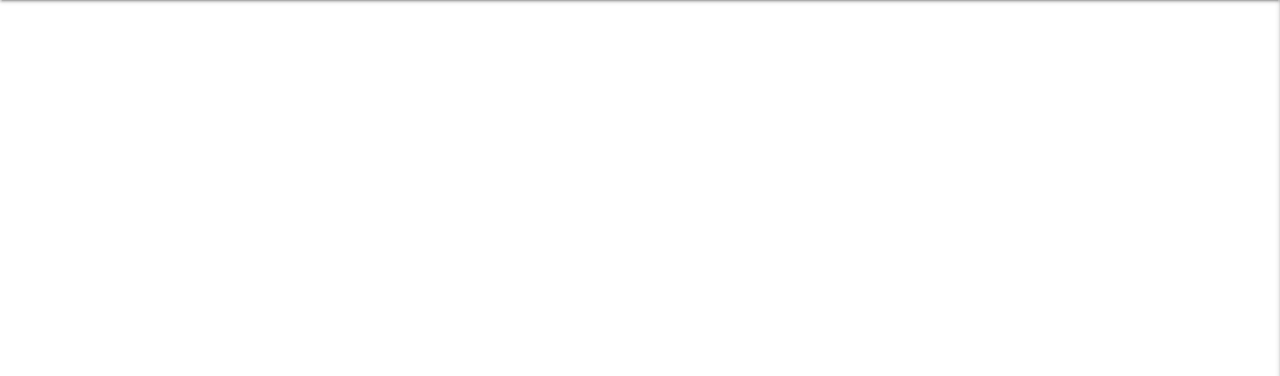
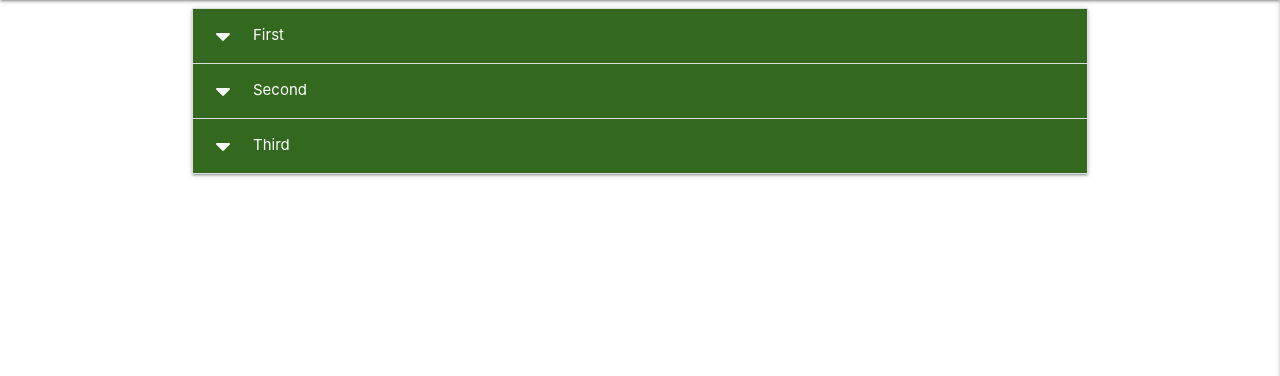
Before and after one commit to Josefinekihlstrom/mini-project, a Flask app: page / in a window 1280 px wide. Shown: the part 64-440 px from the top of the page. Run offline with Flask 2, Linux system fonts and the light colour scheme; data that the repository does not hold is empty; some libraries are stand-ins or nearby versions.

Commit message:
add task collapsible setup

```diff
--- a/static/js/script.js
+++ b/static/js/script.js
@@ -1,3 +1,4 @@
 $(document).ready(function(){
     $('.sidenav').sidenav({edge: "right"});
+    $('.collapsible').collapsible();
   });
--- a/templates/tasks.html
+++ b/templates/tasks.html
@@ -2,12 +2,27 @@
 {% block content %}
 
 
-    {% for task in tasks %}
-        {{ task.task_name }}<br>
+{% for task in tasks %}
+{{ task.task_name }}<br>
         {{ task.category_name }}<br>
         {{ task.task_description }}<br>
         {{ task.is_urgent }}<br>
         {{ task.due_date }}<br>
     {% endfor %}
 
+    <ul class="collapsible">
+        <li>
+            <div class="collapsible-header white-text light-green darken-4 text-shadow"><i class="fas fa-caret-down"></i>First</div>
+            <div class="collapsible-body"><span>Lorem ipsum dolor sit amet.</span></div>
+        </li>
+        <li>
+            <div class="collapsible-header white-text light-green darken-4 text-shadow"><i class="fas fa-caret-down"></i>Second</div>
+            <div class="collapsible-body"><span>Lorem ipsum dolor sit amet.</span></div>
+        </li>
+        <li>
+            <div class="collapsible-header white-text light-green darken-4 text-shadow"><i class="fas fa-caret-down"></i>Third</div>
+            <div class="collapsible-body"><span>Lorem ipsum dolor sit amet.</span></div>
+        </li>
+    </ul>
+
 {% endblock %}
```
